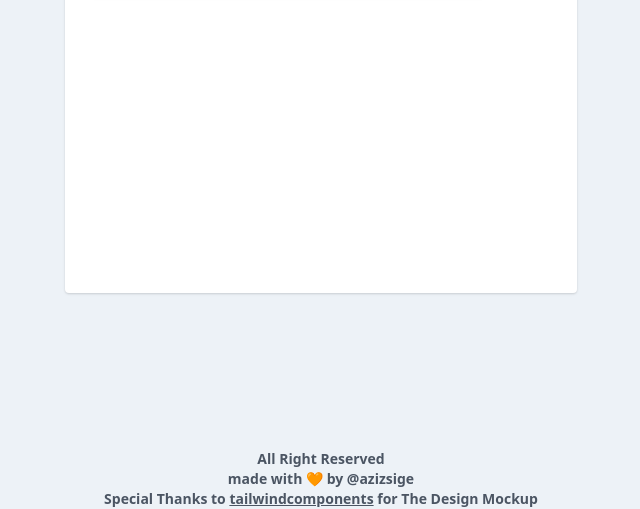
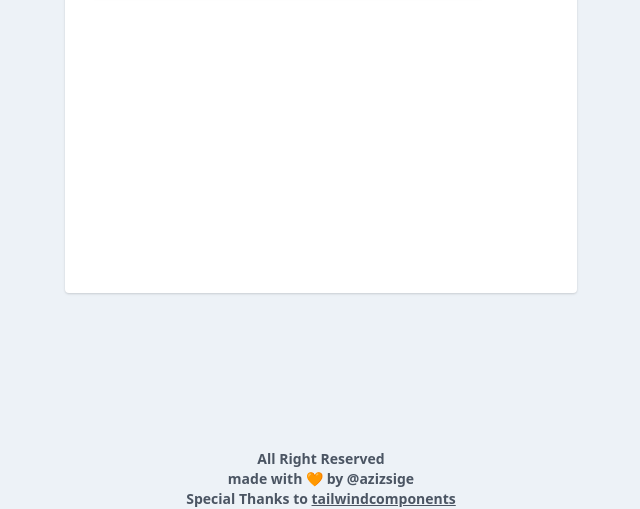
Before and after one commit to Azizsige/tailwind-todo, a website: page index.html in a window 1280 px wide. Shown: the part 291-800 px from the top of the page, without its empty margins (319-959 px from the left). Drawn offline with Linux system fonts and the light colour scheme.

```diff
--- a/index.html
+++ b/index.html
@@ -77,7 +77,7 @@
     <footer class="flex flex-col items-center text-gray-600 text-sm font-semibold">
       <p>All Right Reserved</p>
       <p>made with 🧡  by @azizsige</p>
-      <p class="">Special Thanks to <a class="underline" href="https://tailwindcomponents.com/component/todo-list-app">tailwindcomponents</a> for The Design Mockup</p>
+      <p class="">Special Thanks to <a class="underline" href="https://tailwindcomponents.com/component/todo-list-app">tailwindcomponents</a></p>
     </footer>
 
     <script src="./public/js/app.js"></script>
```
